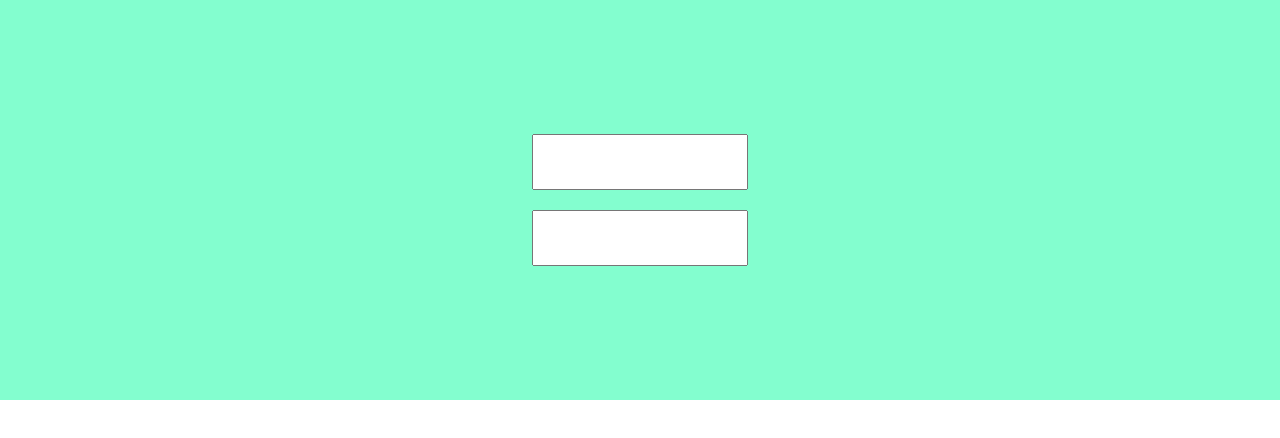
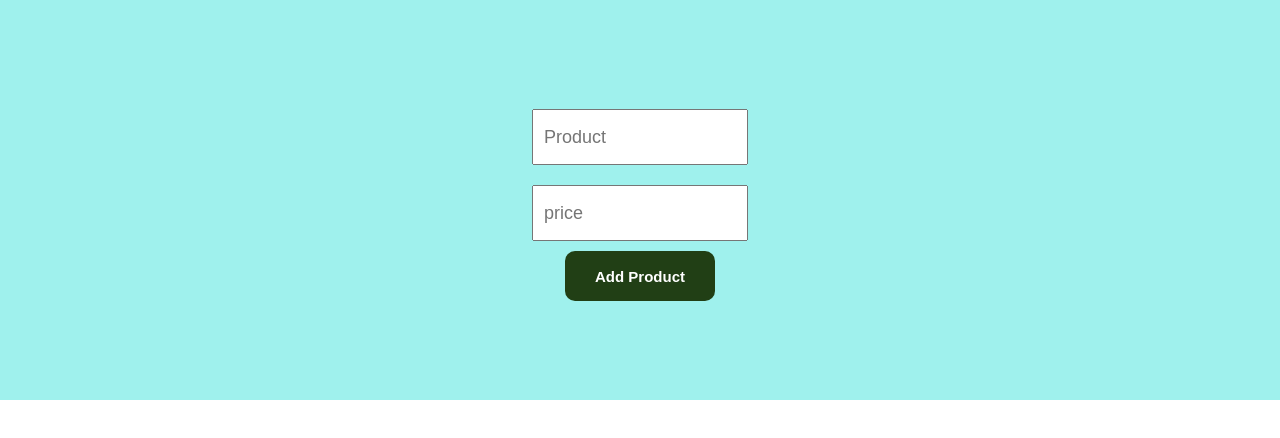
Before and after one commit to alexalikhani95/shopping-list-mern, a React (Create React App) app in the folder client/: page / in a window 1280 px wide. Shown: the top 438 px of the page. Built offline with nearby package versions, Linux system fonts and the light colour scheme.

Commit message:
Setting state in the inputs for product and price and creating basic onClick function to add product with alert

```diff
--- a/client/src/App.css
+++ b/client/src/App.css
@@ -16,7 +16,7 @@ body {
   justify-content: center;
   align-items: center;
   flex-direction: column;
-  background-color: #83fecf;
+  background-color: #9ff1ed;
 }
 
 .inputs input {
@@ -26,3 +26,19 @@ body {
   margin: 10px;
   padding-left: 10px
 }
+
+.inputs button {
+  border: none;
+  width: 150px;
+  height: 50px;
+  background-color: rgb(33, 63, 21);
+  color: #fff;
+  font-size: 15px;
+  font-weight: bold;
+  border-radius: 10px;
+}
+
+.inputs button:hover {
+  cursor: pointer;
+  background-color: rgb(45, 85, 29);
+}
--- a/client/src/App.js
+++ b/client/src/App.js
@@ -1,11 +1,33 @@
 import "./App.css";
+import { useState } from "react";
 
 const App = () => {
+  const [product, setProduct] = useState("");
+  const [price, setPrice] = useState(0);
+
+  const addProduct = () => {
+    alert(product + " " + price)
+  }
+
   return (
     <div className="App">
       <div className="inputs">
-      <input type="text" />
-      <input type="number" />
+        <input
+          type="text"
+          placeholder="Product"
+          onChange={(event) => {
+            setProduct(event.target.value);
+          }}
+        />
+        <input
+          type="number"
+          placeholder="price"
+          onChange={(event) => {
+            setPrice(event.target.value);
+          }}
+        />
+
+        <button onClick={addProduct}>Add Product</button>
       </div>
     </div>
   );
```
